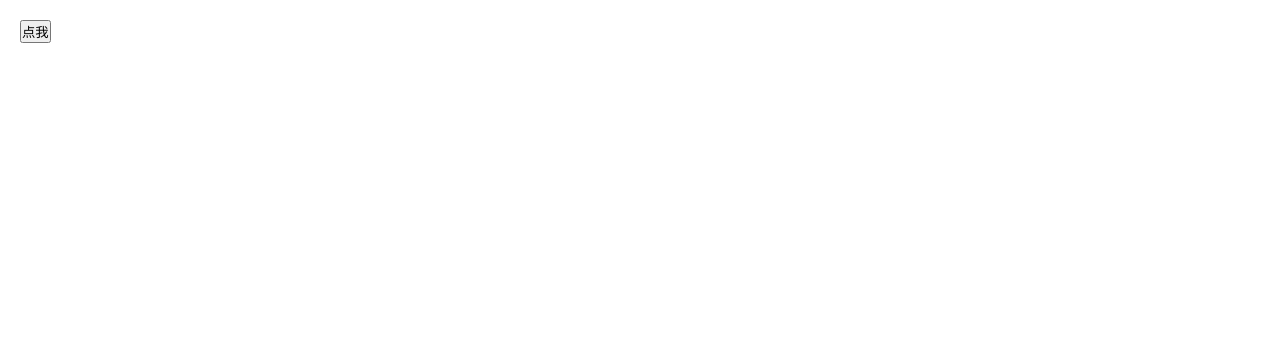
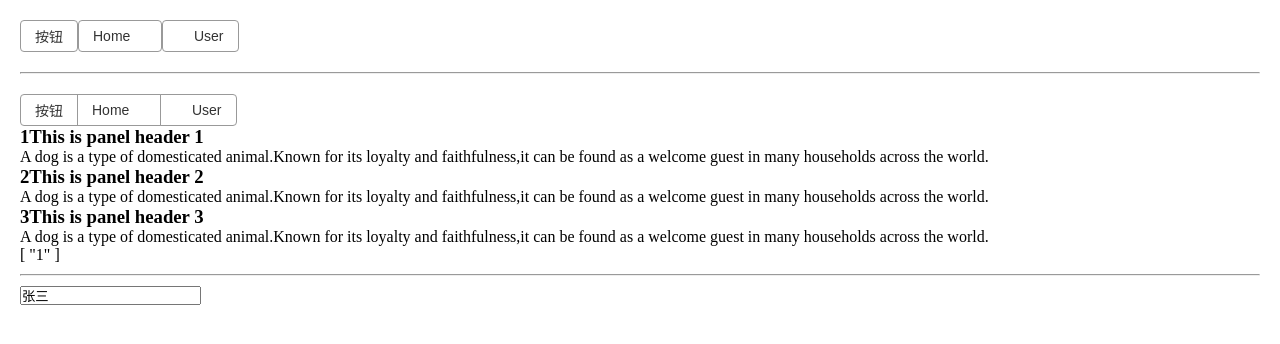
Before and after one commit to wencaizhang/ActionVue, a Vue app: page / in a window 1280 px wide. Shown: the top 344 px of the page. Built offline with nearby package versions, Linux system fonts and the light colour scheme.

Commit message:
remove files && fixed conflicts

```diff
--- a/src/package/Toast/plugin.js
+++ b/src/package/Toast/plugin.js
@@ -9,7 +9,6 @@ export default {
       toast.$mount()
 
       document.body.appendChild(toast.$el)
-
     }
   }
 }
--- a/src/package/Toast/toast.vue
+++ b/src/package/Toast/toast.vue
@@ -20,7 +20,7 @@ export default {
   },
   methods: {
 
-  },
+  }
 }
 </script>
 
--- a/src/package/icon.vue
+++ b/src/package/icon.vue
@@ -1,5 +1,5 @@
 <template>
-  <svg class="g-icon">
+  <svg class="gicon">
     <use :xlink:href="`#i-${name}`"></use>
   </svg>
 </template>
@@ -16,7 +16,7 @@ export default {
 </script>
 
 <style lang="less" scoped>
-.g-icon {
+.gicon {
   width: 1em;
   height: 1em;
 }
--- /dev/null
+++ b/src/package/input/input.vue
@@ -0,0 +1,26 @@
+<template>
+  <div class="wraper">
+    <input type="text" :value="value" :disabled="disabled" :readonly="readonly" />
+  </div>
+</template>
+
+<script>
+export default {
+  name: 'ginput',
+  props: {
+    disabled: {
+      type: Boolean
+    },
+    readonly: {
+      type: Boolean
+    },
+    value: {
+      type: String
+    }
+  }
+}
+</script>
+
+<style lang="sass" scoped>
+
+</style>
--- a/src/pages/home.vue
+++ b/src/pages/home.vue
@@ -1,26 +1,30 @@
 <template>
   <div>
-    <!-- <g-button :loading="loading1" @click.native="loading1 = !loading1">按钮</g-button>
-    <g-button icon="home" iconPosition="right" :loading="loading2" @click.native="loading2 = !loading2">Home</g-button>
-    <g-button icon="user" :loading="loading3" @click.native="loading3 = !loading3">User</g-button>
-    <g-icon name="download"/>
-    <hr style="margin: 20px 0">
     <div>
-      <buttonGroup>
-        <g-button :loading="loading1" @click.native="loading1 = !loading1">按钮</g-button>
-        <g-button
+      <gbutton :loading="loading1" @click.native="loading1 = !loading1">按钮</gbutton>
+      <gbutton
         icon="home"
         iconPosition="right"
         :loading="loading2"
         @click.native="loading2 = !loading2"
-        >Home</g-button>
-        <g-button icon="user" :loading="loading3" @click.native="loading3 = !loading3">User</g-button>
+      >Home</gbutton>
+      <gbutton icon="user" :loading="loading3" @click.native="loading3 = !loading3">User</gbutton>
+      <gicon name="download"/>
+      <hr style="margin: 20px 0">
+      <div>
+        <buttonGroup>
+          <gbutton :loading="loading1" @click.native="loading1 = !loading1">按钮</gbutton>
+          <gbutton
+            icon="home"
+            iconPosition="right"
+            :loading="loading2"
+            @click.native="loading2 = !loading2"
+          >Home</gbutton>
+          <gbutton icon="user" :loading="loading3" @click.native="loading3 = !loading3">User</gbutton>
         </buttonGroup>
-    </div>-->
+      </div>
 
-    <!-- 折叠面板 -->
-
-    <!-- <div>
+      <div>
         <a-collapse v-model="activeKey">
           <a-collapse-panel header="This is panel header 1" name="1">
             <p>{{text}}</p>
@@ -36,25 +40,25 @@
 
       <hr style="margin: 10px 0">
 
-    <gInput/> -->
-    <button @click="showToast">点我</button>
+      <ginput value="张三"/>
+    </div>
   </div>
 </template>
 
 <script>
 import button from '@/package/button'
+import buttonGroup from '@/package/button-group'
+import input from '@/package/input/input'
 import icon from '@/package/icon'
-import buttonGroup from '@/package/button-group'
-
 import ACollapse from '@/package/ACollapse'
 import ACollapsePanel from '@/package/ACollapsePanel'
 
 export default {
   components: {
-    gButton: button,
-    gIcon: icon,
+    gbutton: button,
+    ginput: input,
+    gicon: icon,
     buttonGroup,
-
     ACollapse,
     ACollapsePanel
   },
@@ -63,7 +67,6 @@ export default {
       loading1: false,
       loading2: false,
       loading3: false,
-
       text: `A dog is a type of domesticated animal.Known for its loyalty and faithfulness,it can be found as a welcome guest in many households across the world.`,
       activeKey: ['1']
     }
@@ -73,8 +76,7 @@ export default {
       console.log(key)
     }
   },
-  mounted () {
-    },
+  mounted () {},
   methods: {
     showToast () {
       this.$toast('我是toast')
```
Also changed, not shown: src/components/input/input.vue (deleted, +0 -15 lines), src/package/input/UseCase.md (renamed from src/components/input/UseCase.md), 1 other file (tests, documents, lock files or other folders). Lines whose indentation alone changed are shown as unchanged.
